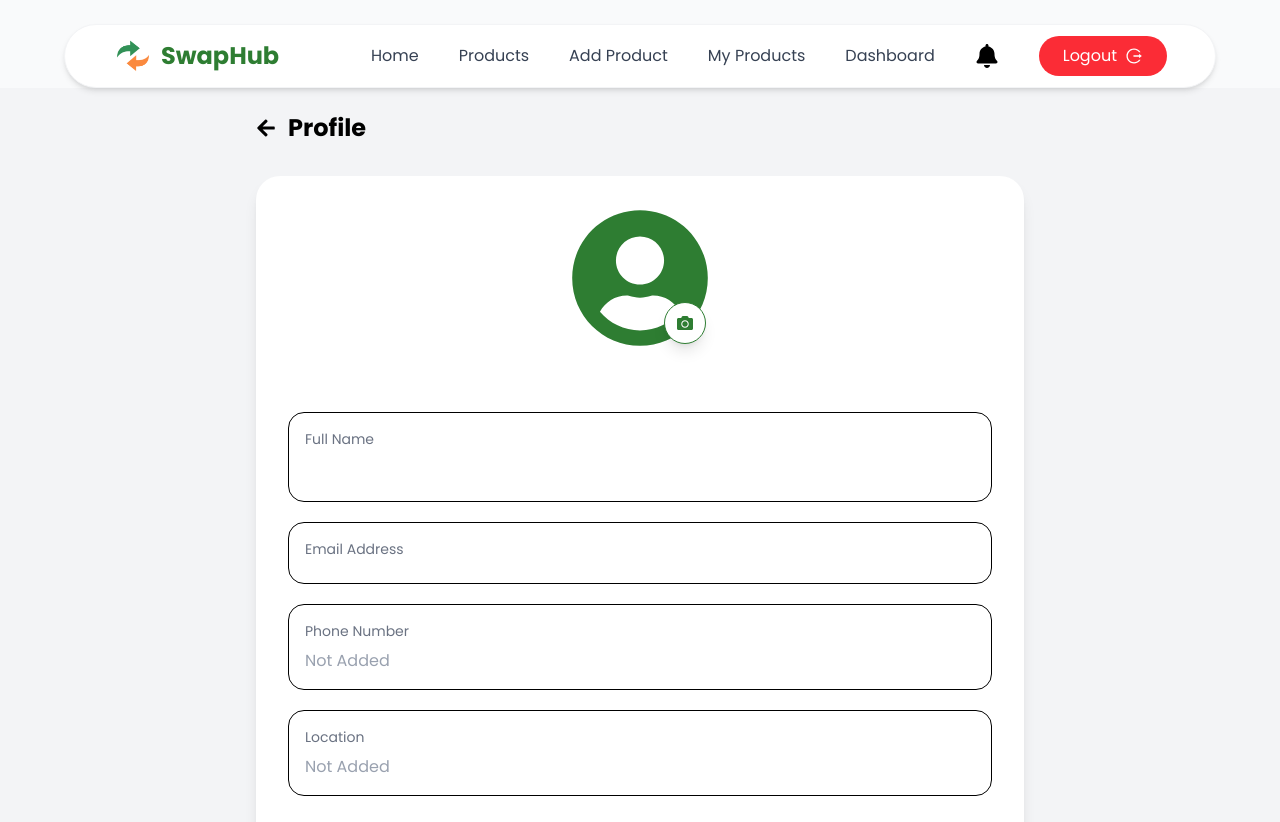
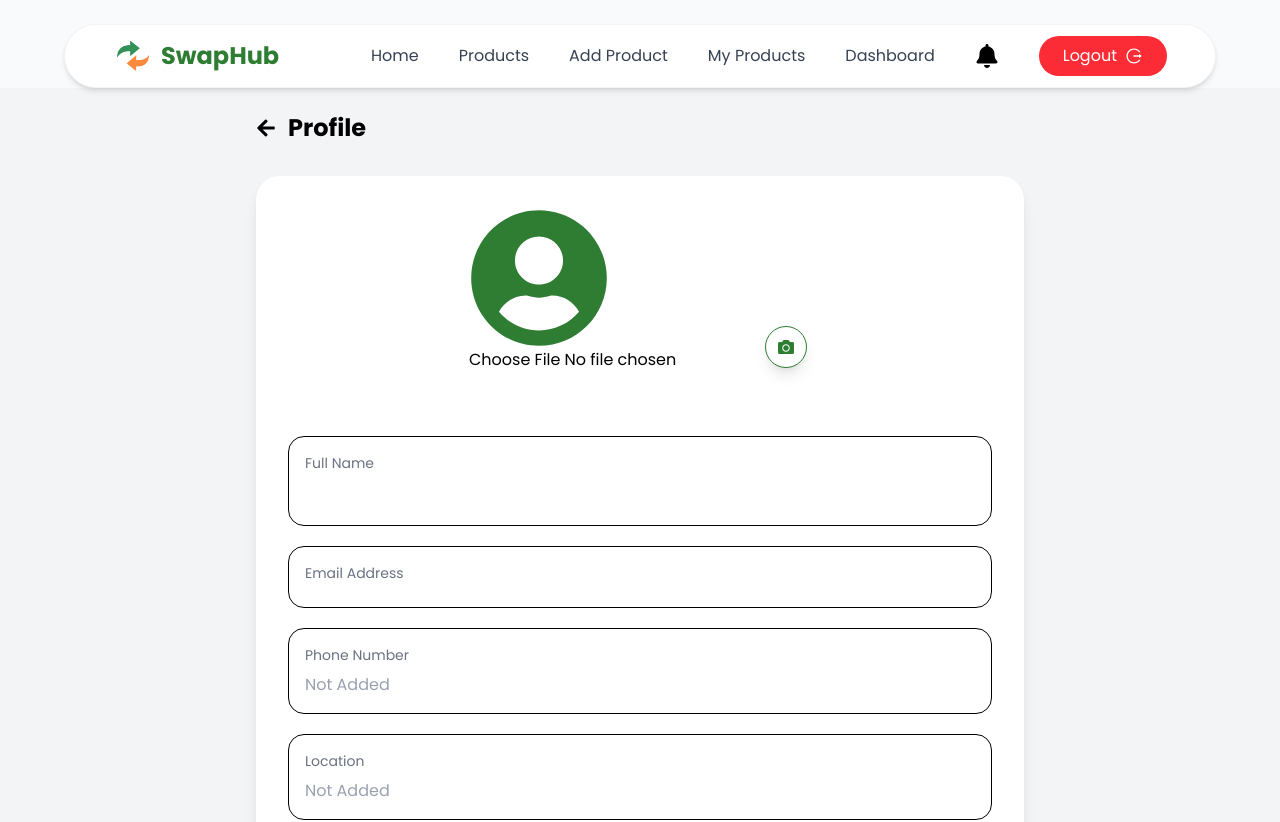
Before and after one commit to Amanverma45/swapHub, a React (Vite) app in the folder Frontend/hub/: page /profile in a window 1280 px wide. Shown: the top 822 px of the page. Built offline with nearby package versions, Linux system fonts and the light colour scheme; no server answers; sample sign-in values are in the browser's storage.

Commit message:
some changes for open file

```diff
--- a/Frontend/hub/src/Components/Profile.jsx
+++ b/Frontend/hub/src/Components/Profile.jsx
@@ -1,4 +1,4 @@
-import { useState, useEffect } from "react";
+import {useRef, useState, useEffect } from "react";
 import { FaUserCircle, FaArrowLeft, FaCamera, FaTrash } from "react-icons/fa";
 import { useNavigate } from "react-router-dom";
 import axios from "../utils/axiosInstance";
@@ -14,7 +14,7 @@ const Profile = () => {
 
   const [profile, setProfile] = useState(null);
 
-  // const fileInputRef = useRef(null);
+  const fileInputRef = useRef(null);
 
   const getProfile = async () => {
     try {
@@ -109,8 +109,8 @@ const Profile = () => {
                 <input
                   type="file"
                   // accept="image/*"
-                  // ref={fileInputRef}
-                  style={{ display: "none" }}
+                  ref={fileInputRef}
+                  // style={{ display: "none" }}
                   onChange={(e) => {
                     if (e.target.files && e.target.files[0]) {
                       setProfileImage(e.target.files[0]);
```
